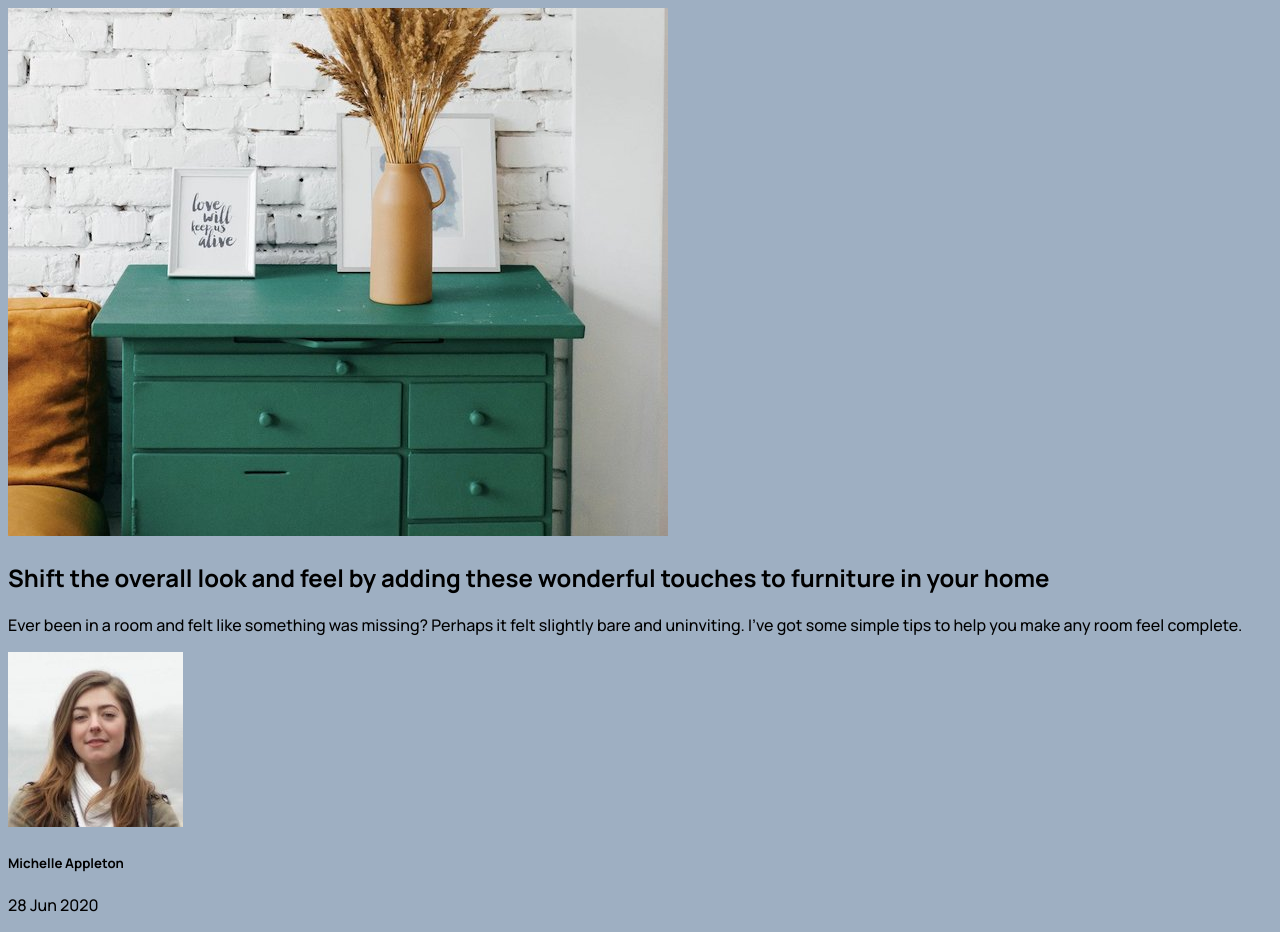
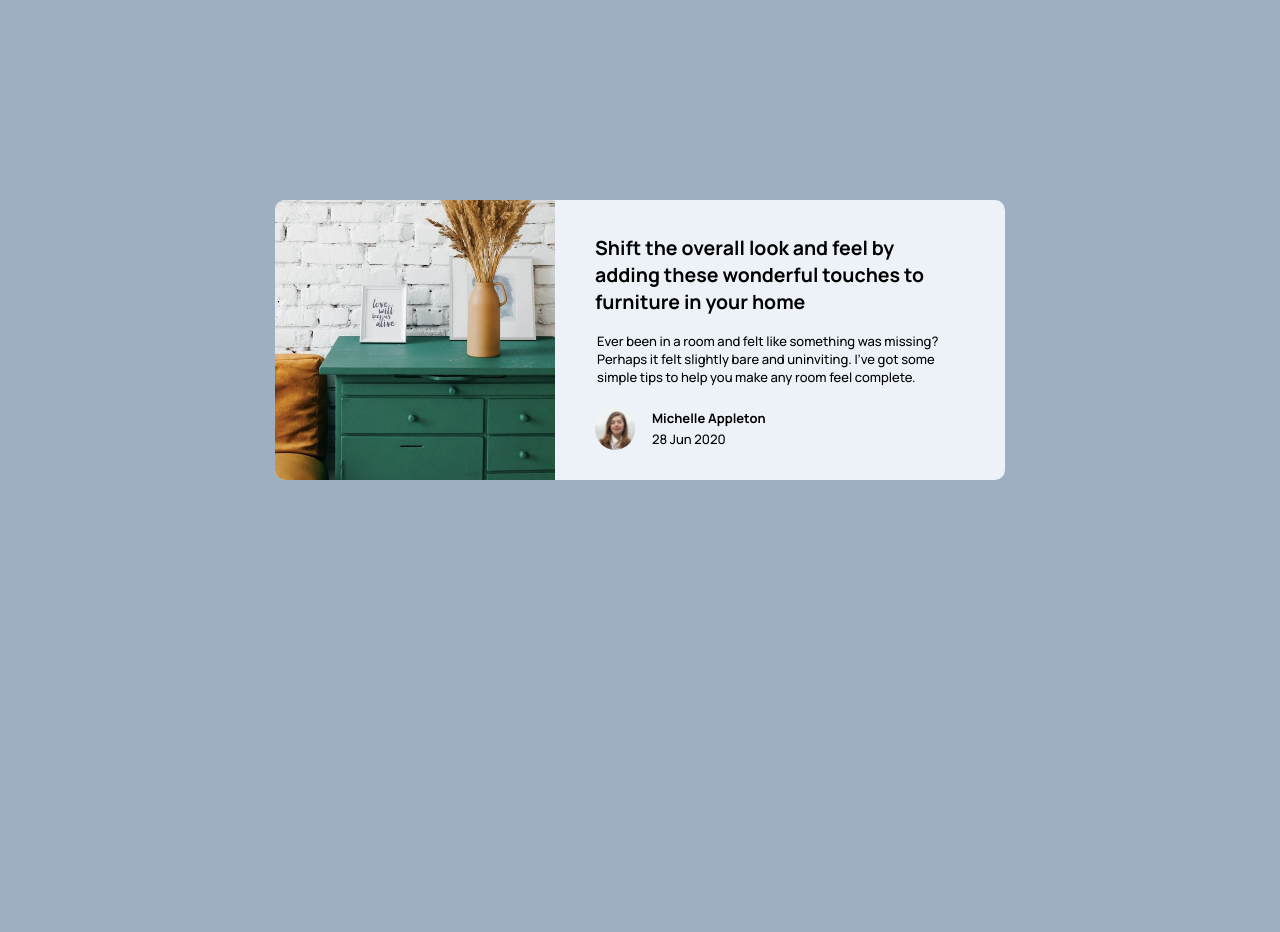
Before and after one commit to MyaLwin/frontEndMentour-ArticlePreview, a plain HTML site: page index.html in a window 1280 px wide. After the commit the page ends 800 px from the top, so only its background shows below. Drawn offline with Linux system fonts and the light colour scheme.

Commit message:
initial css styling complete needs JS/ touch up

```diff
--- a/index.html
+++ b/index.html
@@ -24,8 +24,11 @@
                 to help you make any room feel complete.</p>
             <div class="author">
                 <img src="images/avatar-michelle.jpg" alt="Michelle Appleton Picture">
-                <h5>Michelle Appleton</h5>
-                <p>28 Jun 2020</p>
+                <div>
+                    <h3>Michelle Appleton</h3>
+                    <p>28 Jun 2020</p>
+                </div>
+
             </div>
         </div>
 
--- a/style.css
+++ b/style.css
@@ -1,13 +1,85 @@
 /*
 
+## Colors
 - Very Dark Grayish Blue: hsl(217, 19%, 35%)
 - Desaturated Dark Blue: hsl(214, 17%, 51%)
 - Grayish Blue: hsl(212, 23%, 69%)
 - Light Grayish Blue: hsl(210, 46%, 95%)
 
+## The designs were created to the following widths:
+- Mobile: 375px
+- Desktop: 1440px
+
+### Body Copy
+- Font size: 13px
+
 */
+
 
 body {
     background-color:hsl(212, 23%, 69%);
     font-family: 'Manrope', sans-serif;
+    font-size: 13px;
 }
+
+.container {
+    margin: 200px  auto;
+    display: flex;
+    max-width : 730px;
+    min-height : 280px;
+    background-color: hsl(210, 46%, 95%);
+    border-radius: 10px;
+    /* align-items: center; */
+}
+
+.container div.col-1 div.image {
+
+    min-height: 280px;
+    flex-basis: 280px;
+    display: flex;
+}
+
+.col-1 img {
+
+    max-height: 100%;
+    max-width: 280px;
+    object-position: left;
+    object-fit: cover;
+    border-radius: 10px 0 0 10px;
+
+}
+
+.container div.col-2 {
+    flex-grow: 5;
+    padding: 18px 50px 10px 40px;
+}
+
+.col-2 div.author {
+    width: 200px;
+    display : flex;
+    justify-content: left;
+    margin-top: 20px;
+
+}
+
+div.author div:first-of-type {
+    margin-left: 15px;
+}
+.col-2 h3 {
+    padding: 1px;
+    margin: 1px;
+    font-size: 13px;
+}
+.col-2 p {
+    padding: 1px;
+    margin: 1px;
+    font-size: 13px;
+}
+
+.col-2 img {
+    max-height: 100%;
+    max-width: 40px;
+    object-position: left;
+    object-fit: cover;
+    border-radius: 100%;
+}
```
